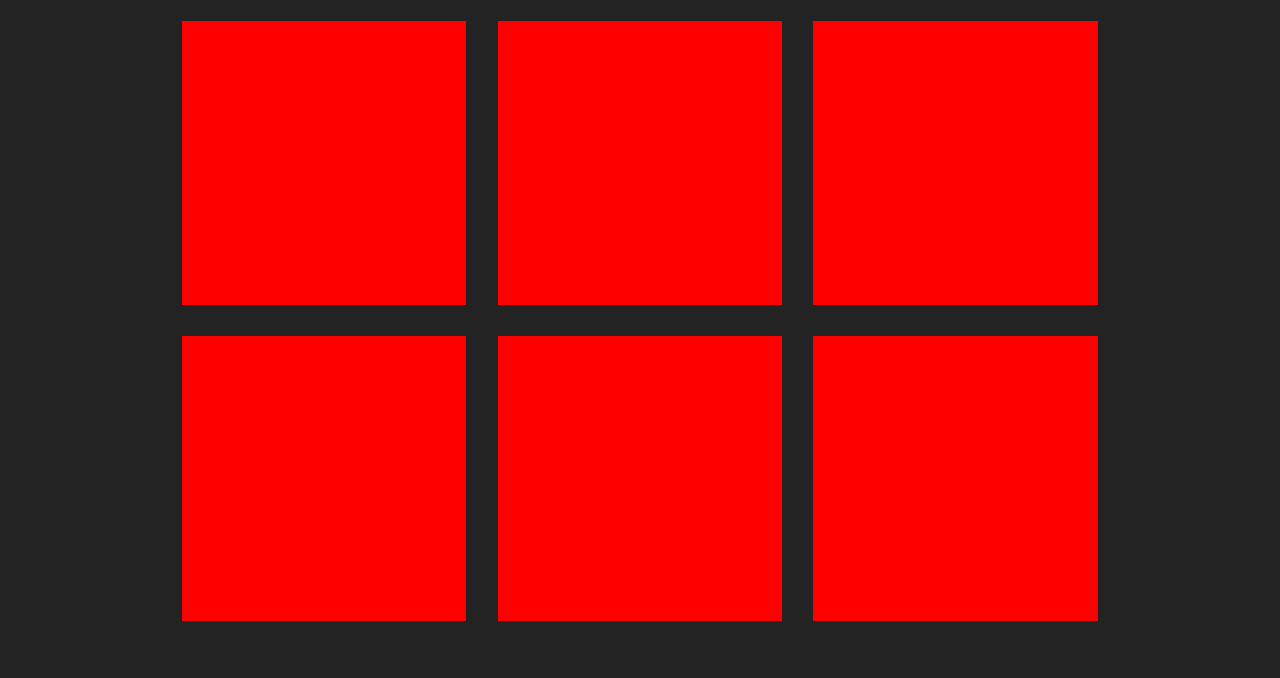
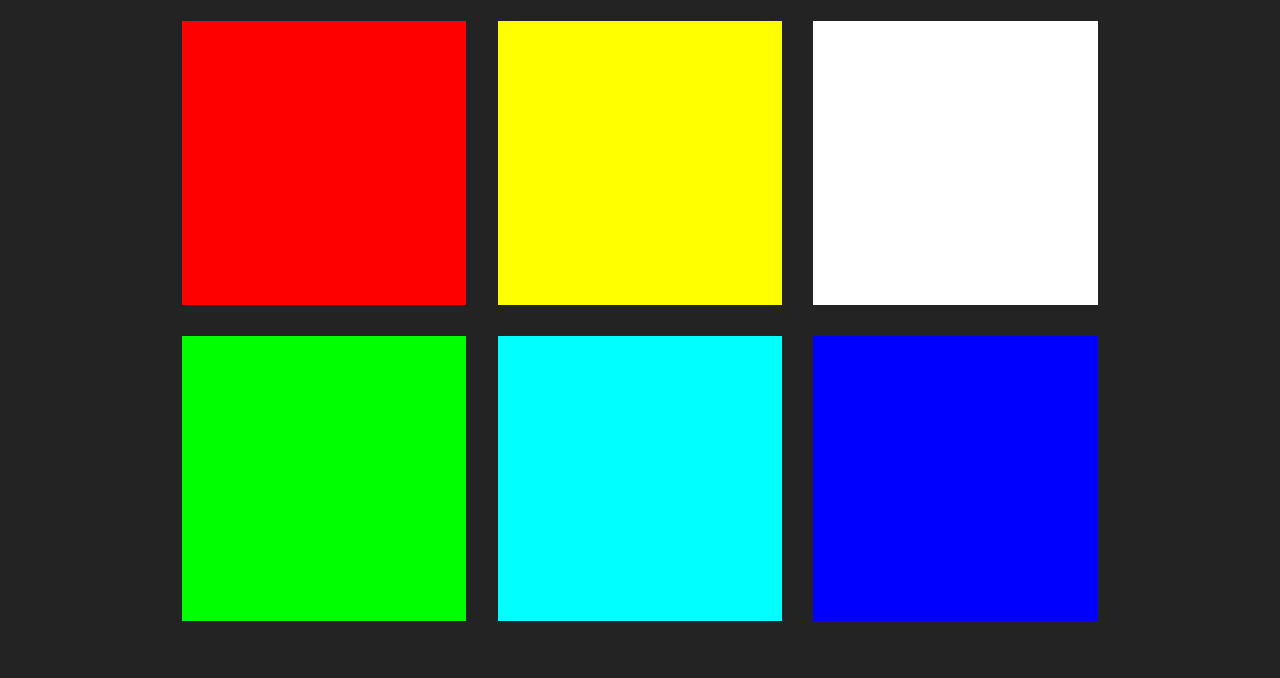
Before and after one commit to cwithac/vanilla_colors, a website: page public/index.html in a window 1280 px wide. Shown: the part 122-800 px from the top of the page. Drawn offline with Linux system fonts and the light colour scheme.

Commit message:
Reset script

```diff
--- a/public/index.html
+++ b/public/index.html
@@ -20,6 +20,6 @@
       <div class="square"></div>
     </section>
 
-    <!-- <script src="app.js" charset="utf-8"></script> -->
+    <script src="app.js" charset="utf-8"></script>
   </body>
 </html>
```
